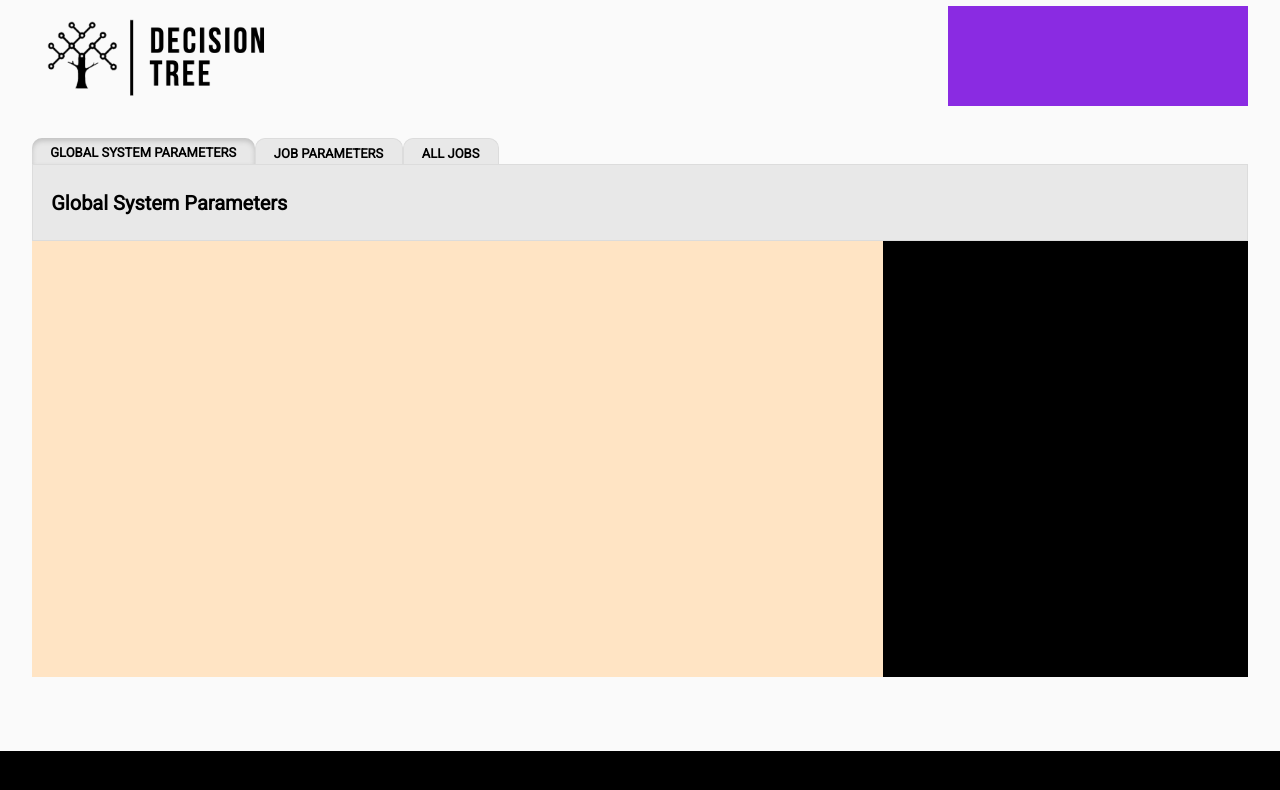
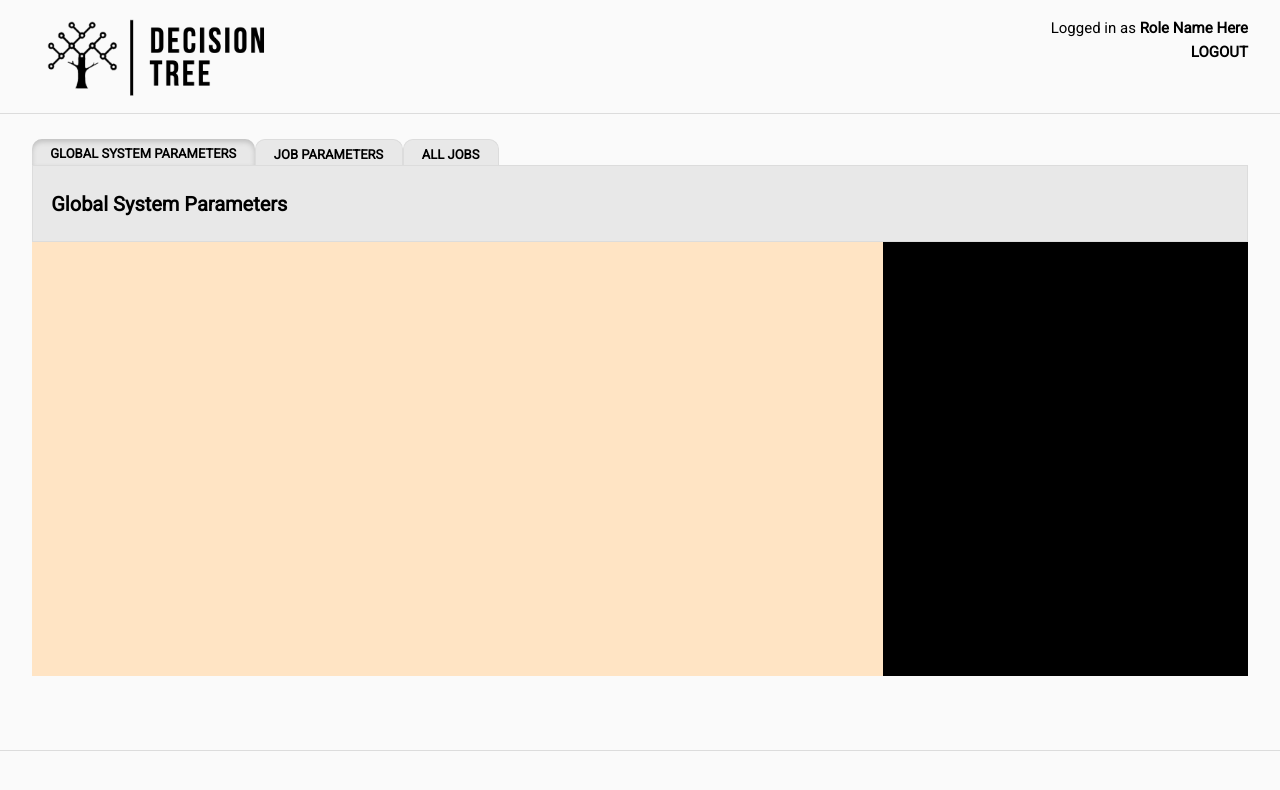
Before and after one commit to elisabethp/decision-tree, an Angular app: page / in a window 1280 px wide. Shown: the top 790 px of the page. Built offline with nearby package versions, Linux system fonts and the light colour scheme.

Commit message:
added static user info + styling + added styling to footer

```diff
--- a/src/app/app.component.css
+++ b/src/app/app.component.css
@@ -13,6 +13,8 @@
     height: 100px;
     padding: 0.5% 2.5%;
     /*box-shadow: 0 2px 10px rgba(0, 0, 0, .16), 0 2px 5px rgba(0, 0, 0, .26);*/
+    border-bottom: 0.1px #DCDCDC solid;
+
 }
 
 #app-graphic-wrapper {
@@ -25,9 +27,30 @@
 }
 
 #user-info-wrapper {
+    display: flex;
+    flex-direction: column;
     width: 300px;
     height: auto;
-    background-color: blueviolet;
+    margin-top: 1%;
+}
+
+#user-info-wrapper div {
+    display: flex;
+    justify-content: flex-end;
+    font-size: 15px;
+}
+
+#logout {
+    margin-top: 2%;
+}
+
+#logout a {
+    color: black;
+    text-decoration: none;
+}
+
+#user-role, #user-info-wrapper a {
+    font-weight: 700;
 }
 
 #main-content-wrapper {
@@ -62,5 +85,6 @@
     width: calc(100% - 1%);
     height: 50px;
     padding: 0.5%;
-    background-color: black;
+    border-top: 0.1px #DCDCDC solid;
+
 }
--- a/src/app/app.component.html
+++ b/src/app/app.component.html
@@ -5,6 +5,12 @@
       <img src="../assets/decision-tree.png">
     </div> <!-- end app-graphic-wrapper-->
     <div id="user-info-wrapper">
+      <div>
+        <span>Logged in as&nbsp;</span>
+        <span id="user-role">Role Name Here</span>
+      </div>
+
+      <div id="logout"><a href="#">LOGOUT</a></div>
     </div> <!-- end user-info-wrapper -->
   </div> <!-- end header -->
 
```
